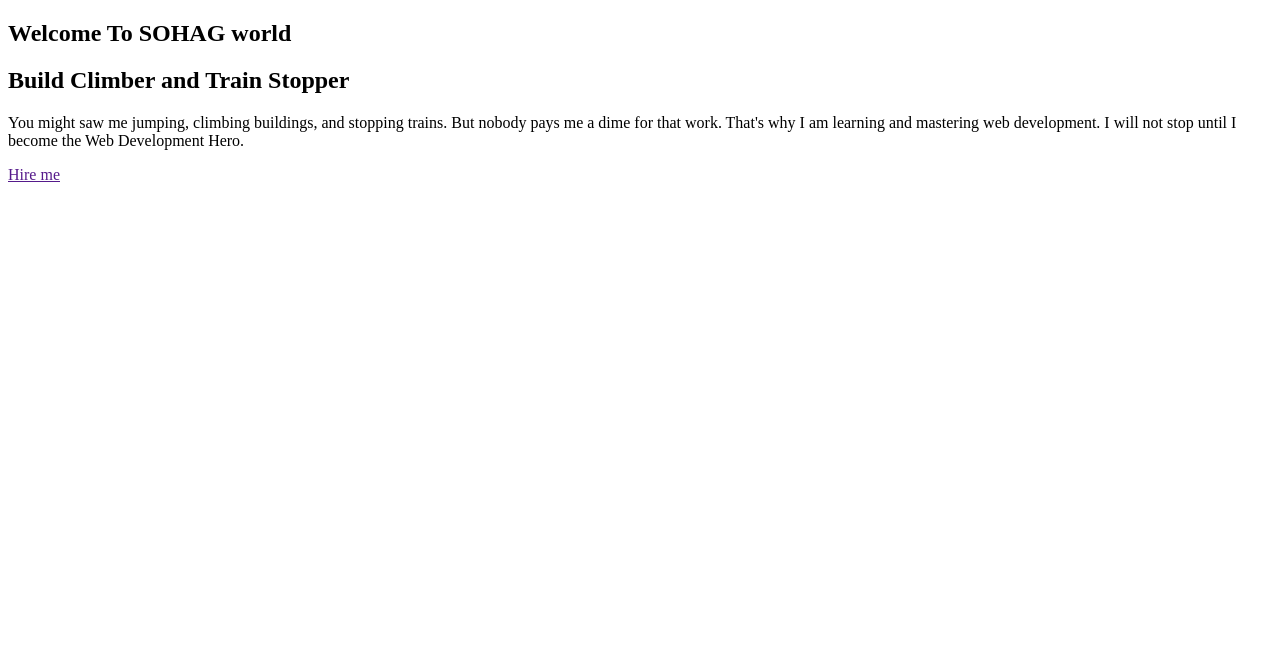
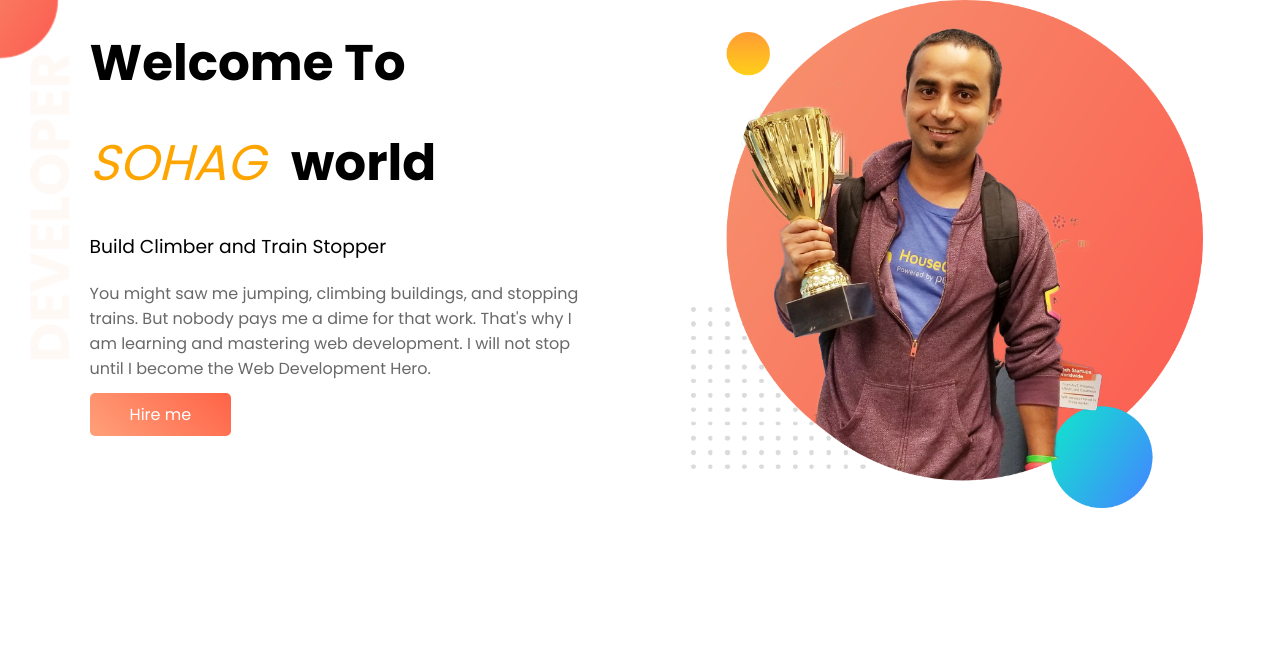
Before and after one commit to Soohhag/developer-portfolio, a plain HTML site: page index.html in a window 1280 px wide. Drawn offline with Linux system fonts and the light colour scheme.

Commit message:
top banner

```diff
--- a/index.html
+++ b/index.html
@@ -5,6 +5,9 @@
     <meta charset="UTF-8">
     <meta http-equiv="X-UA-Compatible" content="IE=edge">
     <meta name="viewport" content="width=device-width, initial-scale=1.0">
+    <link rel="preconnect" href="https://fonts.googleapis.com">
+    <link rel="preconnect" href="https://fonts.gstatic.com" crossorigin>
+    <link href="https://fonts.googleapis.com/css2?family=Poppins:wght@300;400;700&display=swap" rel="stylesheet">
     <link rel="stylesheet" href="style.css">
     <title>Developer Portfolio</title>
 </head>
@@ -12,17 +15,18 @@
 <body>
     <section class="top-banner">
         <div class="half-width">
-            <h1>Welcome To SOHAG world</h1>
-            <h2>Build Climber and Train Stopper</h2>
+            <h1>Welcome To</h1>
+            <h1><span>SOHAG</span> world</h1>
+            <h3>Build Climber and Train Stopper</h3>
             <p>You might saw me jumping, climbing buildings, and stopping trains. But nobody pays me a dime for that
                 work.
                 That's
                 why I
                 am learning and mastering web development. I will not stop until I become the Web Development Hero.</p>
-            <a href="">Hire me</a>
+            <a class="anchor-button" href="">Hire me</a>
         </div>
         <div class="half-width">
-            <img src="" alt="">
+            <img src="images/jhankar.png" alt="">
         </div>
     </section>
 </body>
--- a/style.css
+++ b/style.css
@@ -0,0 +1,64 @@
+* {
+    margin: 0;
+    padding: 0;
+}
+
+body {
+    font-family: 'Poppins', sans-serif;
+}
+
+section {
+    height: 500px;
+    padding-bottom: 150px;
+
+}
+
+.top-banner {
+    background-image: url("images/top-banner.png");
+    background-repeat: no-repeat;
+}
+
+.half-width {
+    width: 40%;
+    float: left;
+    margin-left: 5%;
+    padding-left: 2%;
+
+}
+
+h1 {
+    font-size: 50px;
+    font-weight: 700;
+    margin-top: 5%
+}
+
+h3 {
+    margin-top: 6%;
+    margin-bottom: 4%;
+    font-weight: 400;
+}
+
+h1 span {
+    color: orange;
+    font-style: italic;
+    margin-right: 15px;
+    font-weight: 400;
+}
+
+.half-width img {
+    width: 100%
+}
+
+p {
+    color: dimgray;
+    margin-bottom: 4%;
+}
+
+.anchor-button {
+    background-image: linear-gradient(45deg, lightsalmon, tomato);
+    padding: 10px 40px;
+    text-decoration: none;
+    color: #ffff;
+    border-radius: 5px;
+
+}
```
Also changed, not shown: images/dream-bg.png (added), images/exp-bg.png (added), images/jhankar.png (added), images/jhankar2.png (added), images/top-banner.png (added).
